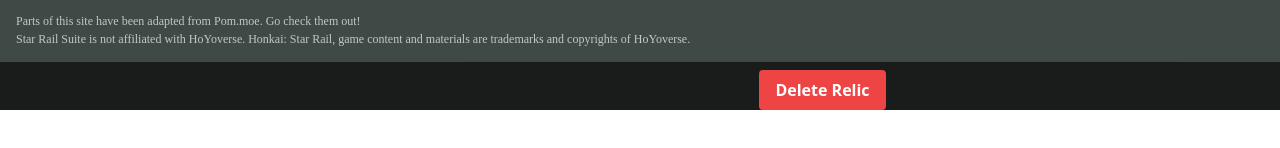
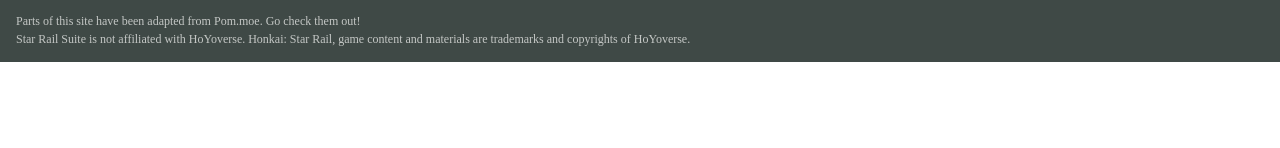
Before and after one commit to SpawnageLoong/star-rail-stuff, a SvelteKit app: page /relics/inspector in a window 1280 px wide. Shown: the part 738-886 px from the top of the page. After the commit the page ends 856 px from the top, so only its background shows below. Built offline with nearby package versions, Linux system fonts and the light colour scheme; no server answers; some icons are missing; a web font is replaced by a local one.

Commit message:
Move bg min height to layout

```diff
--- a/src/routes/+layout.svelte
+++ b/src/routes/+layout.svelte
@@ -15,7 +15,7 @@
 <html lang="en">
   <Navbar />
 
-  <div class="mt-12 mb-16 w-full items-center bg-background">
+  <div class="mt-12 mb-16 w-full items-center bg-background min-h-[calc(100vh-112px)]">
     <slot />
   </div>
 
--- a/src/routes/relics/inspector/+page.svelte
+++ b/src/routes/relics/inspector/+page.svelte
@@ -36,7 +36,6 @@
   <RelicListSidebar relicID={relicID} relicNick={relicNick}/>
 </div>
 
-<div class="flex flex-col ml-[365px] gap-4 place-items-center min-h-[calc(100vh-112px)]">
+<div class="flex flex-row ml-[365px] place-content-center gap-4">
   <InspectorCard />
-  <button class="bg-red-500 hover:bg-red-700 text-white font-bold place-self-center py-2 px-4 rounded" on:click={deleteRelic}>Delete Relic</button>
 </div>
```
